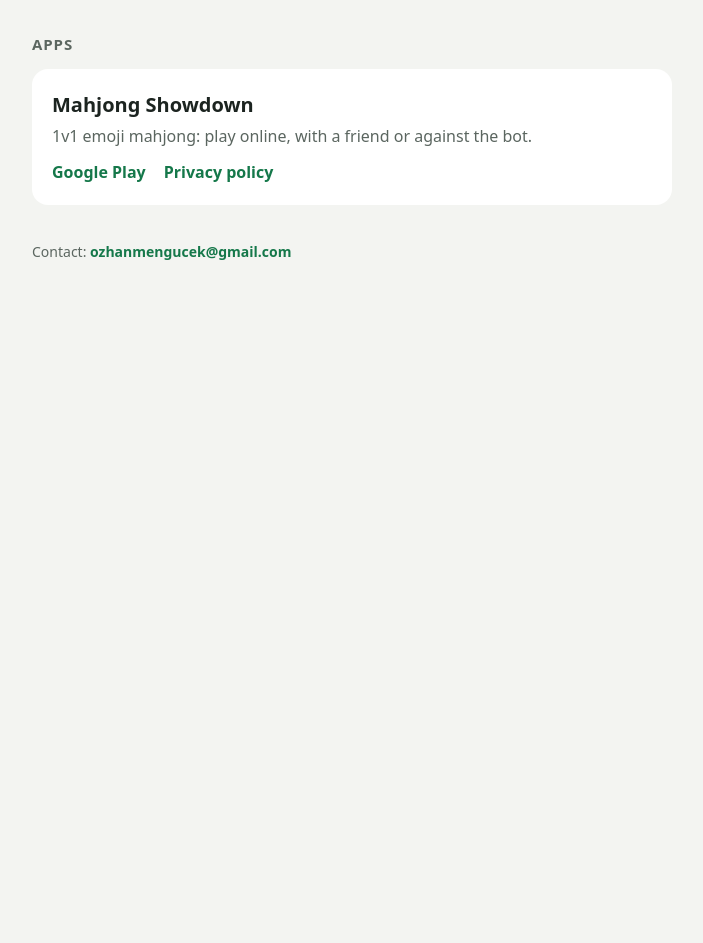
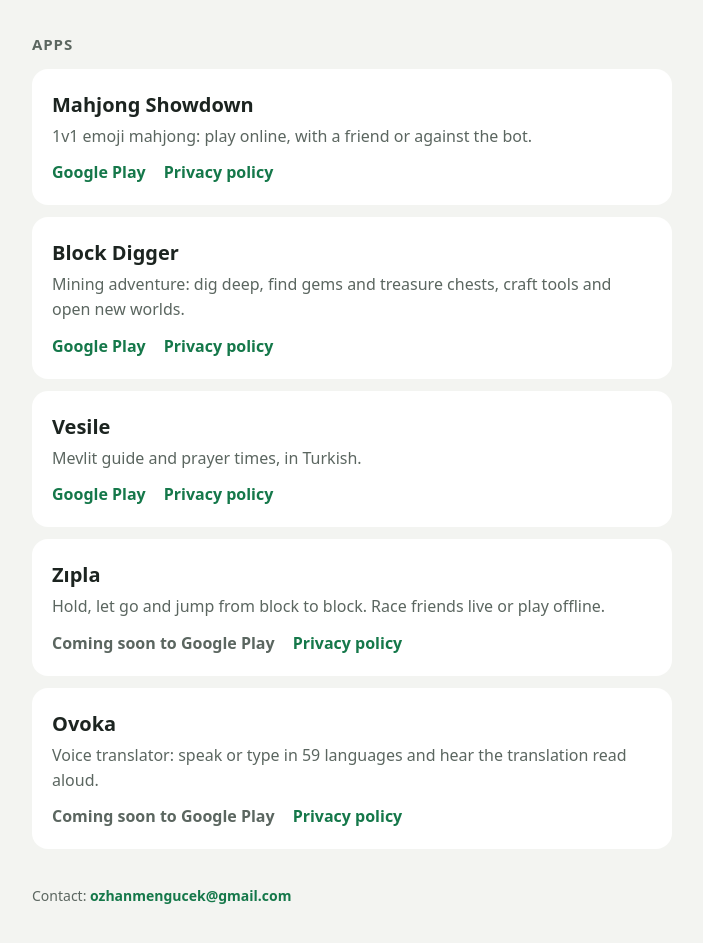
Before and after one commit to ozhanm/ozhanm.github.io, a plain HTML site: page index.html in a window 1280 px wide. Shown: the part 115-1058 px from the top of the page, without its empty margins (288-991 px from the left). Before the commit the page ends 800 px from the top, so only its background shows below. Drawn offline with Linux system fonts and the light colour scheme.

Commit message:
Uygulama listesi: Block Digger, Vesile, Zıpla, Ovoka
Yayında olanlar Play bağlantısıyla; Zıpla ve Ovoka "Coming soon" ile.

Co-Authored-By: Claude Fable 5.2 <noreply@anthropic.com>

```diff
--- a/index.html
+++ b/index.html
@@ -18,7 +18,9 @@
   h2 { font-size: 15px; text-transform: uppercase; letter-spacing: .06em; color: var(--muted); margin: 36px 0 12px }
   .app { background: var(--card); border-radius: 16px; padding: 20px }
   .app h3 { font-size: 20px }
+  .app + .app { margin-top: 12px }
   .app p { color: var(--muted); margin-top: 4px }
+  .soon { color: var(--muted); font-weight: 600 }
   .links { margin-top: 12px; display: flex; flex-wrap: wrap; gap: 8px 18px }
   a { color: var(--accent); font-weight: 600; text-decoration: none }
   a:hover { text-decoration: underline }
@@ -39,6 +41,38 @@
       <a href="https://github.com/ozhanm/sozlesmeler/blob/master/mahjong-showdown-gizlilik-politikasi.md">Privacy policy</a>
     </div>
   </section>
+  <section class="app">
+    <h3>Block Digger</h3>
+    <p>Mining adventure: dig deep, find gems and treasure chests, craft tools and open new worlds.</p>
+    <div class="links">
+      <a href="https://play.google.com/store/apps/details?id=com.kazmaci.app">Google Play</a>
+      <a href="https://github.com/ozhanm/sozlesmeler/blob/master/kazmaci-gizlilik-politikasi.md">Privacy policy</a>
+    </div>
+  </section>
+  <section class="app">
+    <h3>Vesile</h3>
+    <p>Mevlit guide and prayer times, in Turkish.</p>
+    <div class="links">
+      <a href="https://play.google.com/store/apps/details?id=com.vesile.mevlid">Google Play</a>
+      <a href="https://github.com/ozhanm/sozlesmeler/blob/master/mevlid-gizlilik-politikasi.md">Privacy policy</a>
+    </div>
+  </section>
+  <section class="app">
+    <h3>Zıpla</h3>
+    <p>Hold, let go and jump from block to block. Race friends live or play offline.</p>
+    <div class="links">
+      <span class="soon">Coming soon to Google Play</span>
+      <a href="https://github.com/ozhanm/sozlesmeler/blob/master/zipla-gizlilik-politikasi.md">Privacy policy</a>
+    </div>
+  </section>
+  <section class="app">
+    <h3>Ovoka</h3>
+    <p>Voice translator: speak or type in 59 languages and hear the translation read aloud.</p>
+    <div class="links">
+      <span class="soon">Coming soon to Google Play</span>
+      <a href="https://github.com/ozhanm/sozlesmeler/blob/master/ovoka-gizlilik-politikasi.md">Privacy policy</a>
+    </div>
+  </section>
 
   <footer>Contact: <a href="mailto:ozhanmengucek@gmail.com">ozhanmengucek@gmail.com</a></footer>
 </main>
```
